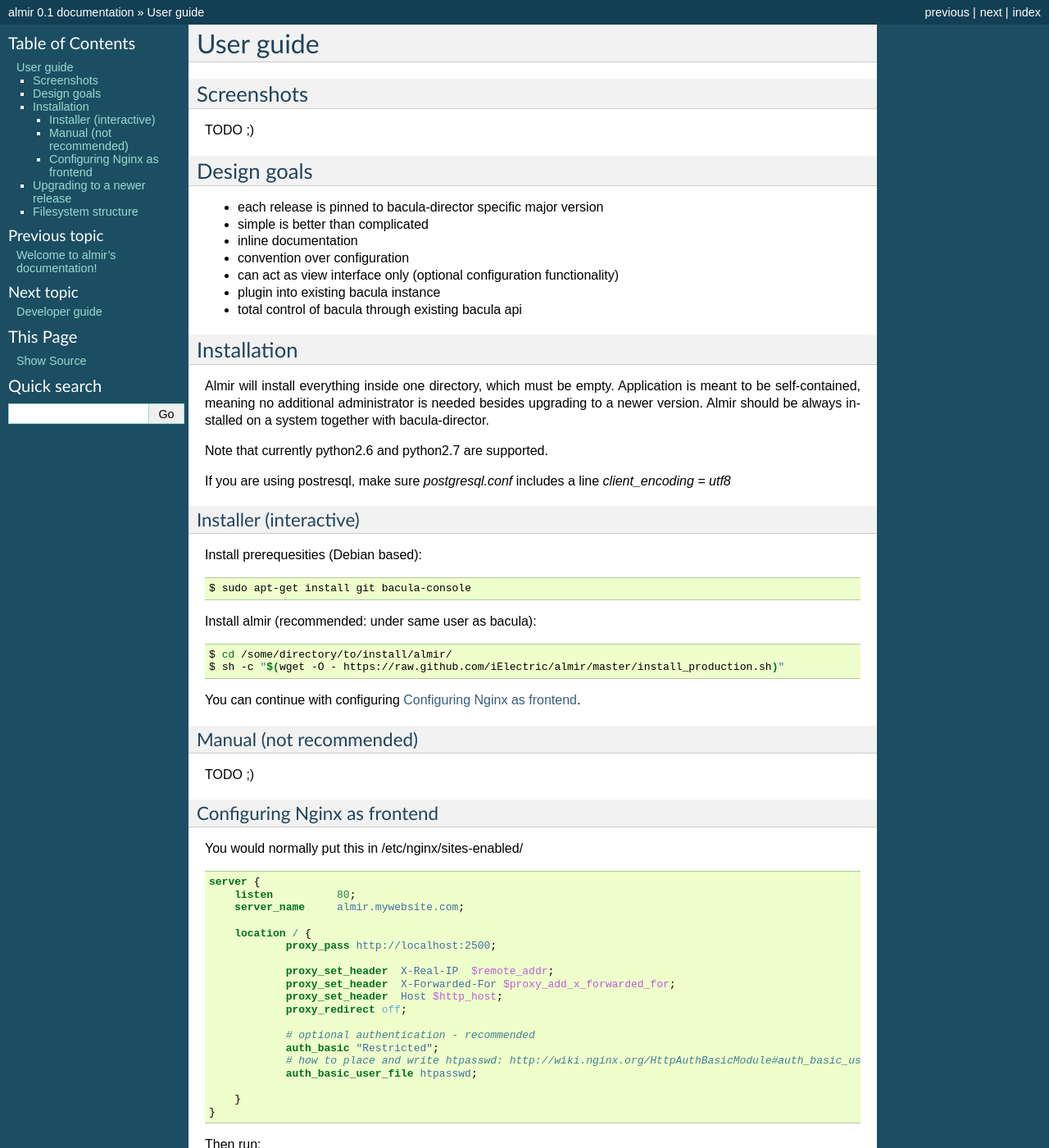
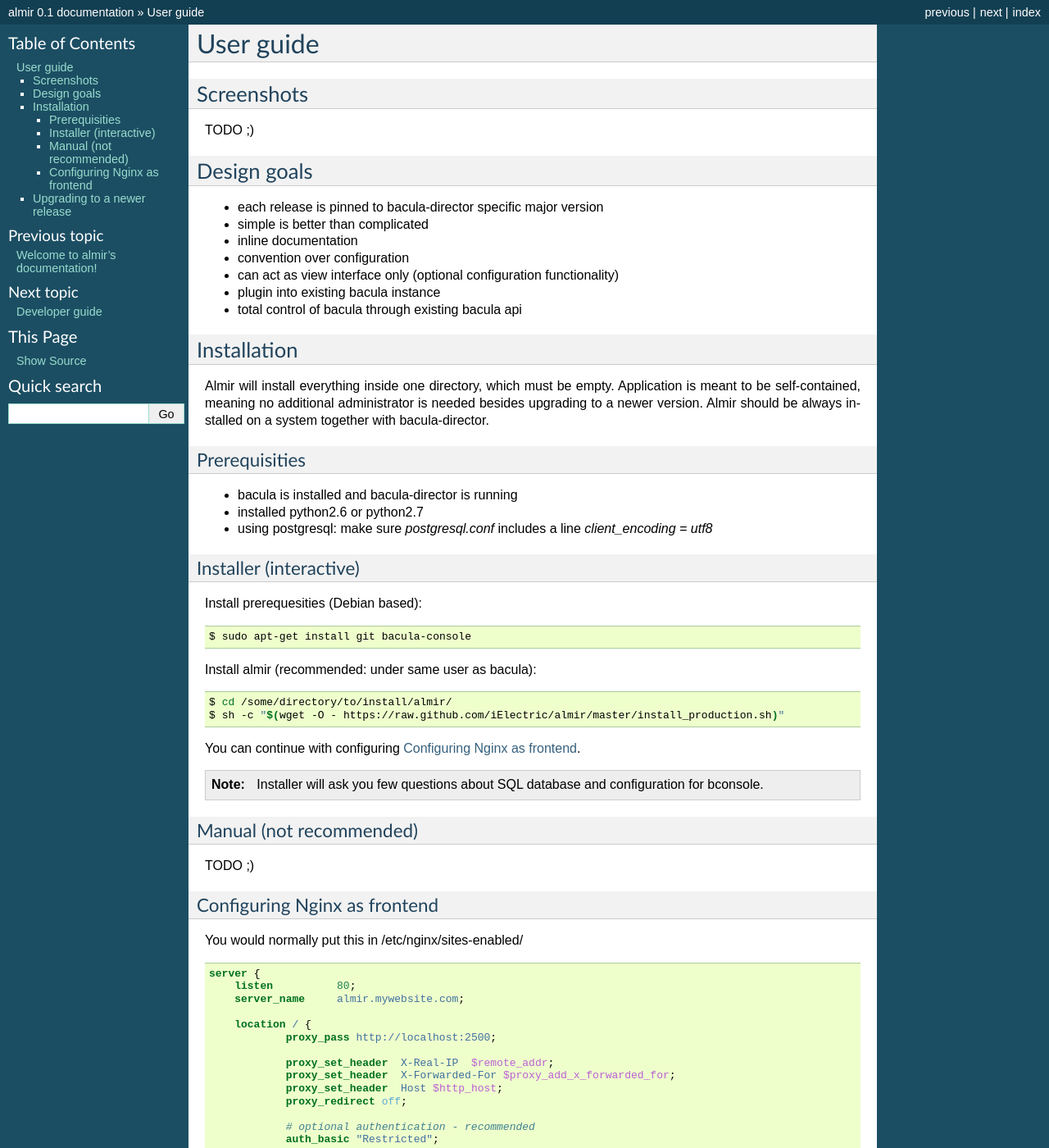
Before and after one commit to domenkozar/almir, a Sphinx documentation site: the page built from docs/source/userguide.rst, in a window 1280 px wide and 1400 px high. Shown: the whole window at 82% size. Built offline with Sphinx 7.4.7, drawn with Linux system fonts in a browser that asks for light colours; some of the changed text lies outside the part shown.

Commit message:
update docs

```diff
--- a/docs/source/userguide.rst
+++ b/docs/source/userguide.rst
@@ -29,12 +29,17 @@ Almir will install everything inside one directory, which must be empty. Applica
 meaning no additional administrator is needed besides upgrading to a newer version. Almir should
 be always installed on a system together with bacula-director.
 
-Note that currently python2.6 and python2.7 are supported.
+Prerequisities
+**************
 
-If you are using postresql, make sure `postgresql.conf` includes a line `client_encoding = utf8`
+* bacula is installed and bacula-director is running
+* installed python2.6 or python2.7
+* using postgresql: make sure `postgresql.conf` includes a line `client_encoding = utf8`
+
 
 Installer (interactive)
 ***********************
+
 
 Install prerequesities (Debian based)::
 
@@ -46,6 +51,10 @@ Install almir (recommended: under same user as bacula)::
     $ sh -c "$(wget -O - https://raw.github.com/iElectric/almir/master/install_production.sh)"
 
 You can continue with configuring :ref:`nginx`.
+
+.. note::
+
+    Installer will ask you few questions about SQL database and configuration for bconsole.
 
 Manual (not recommended)
 ************************
@@ -87,11 +96,11 @@ Then run::
 
 Now try to access http://almir.mywebsite.com/
 
+
 Upgrading to a newer release
 ----------------------------
 
-TODO ;)
-
+Currently it's best to just reinstall. In future, this will be easy as running a command.
 Filesystem structure
 --------------------
 
```
Also changed, not shown: docs/source/developer.rst (+8 -0 lines).
